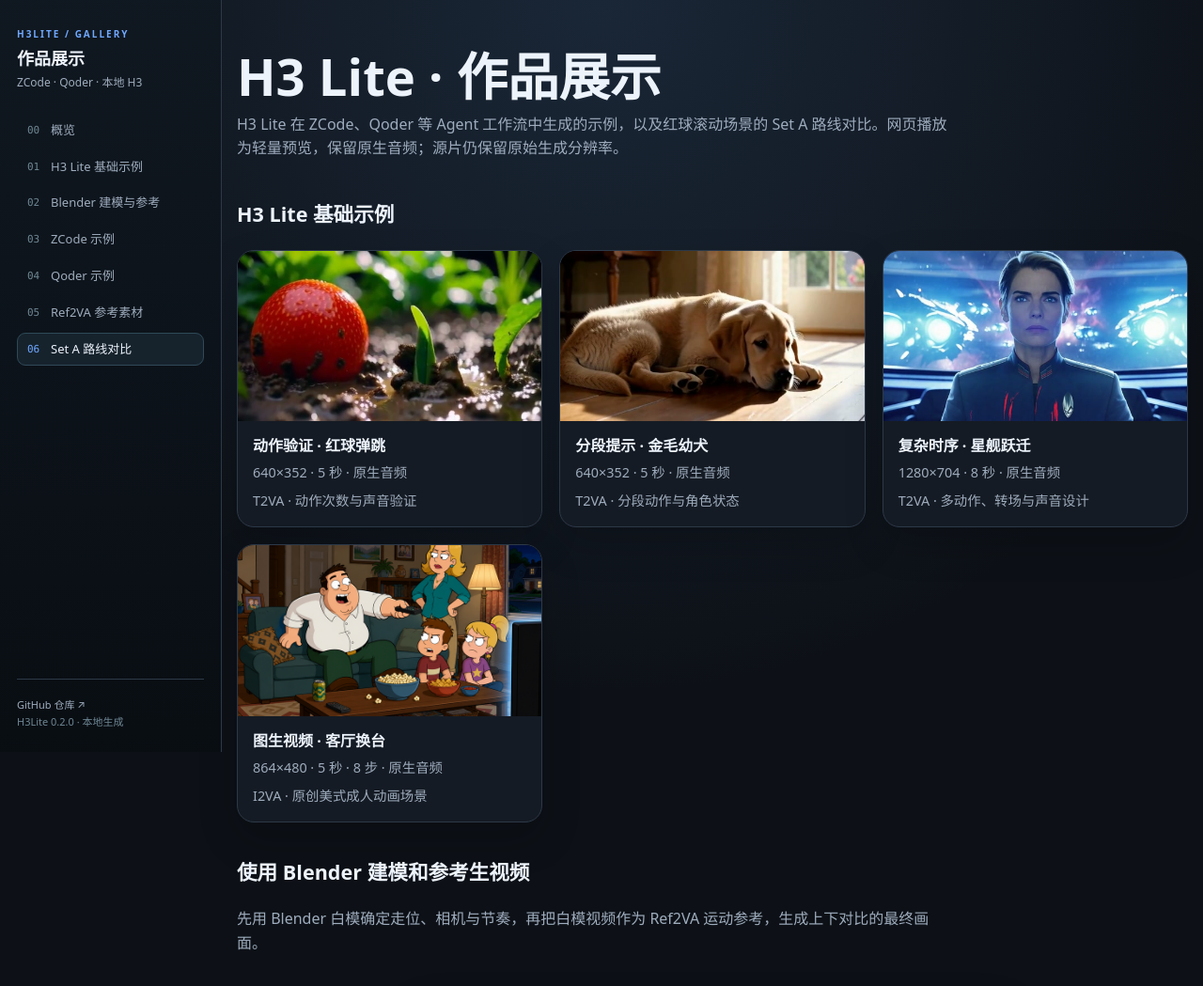
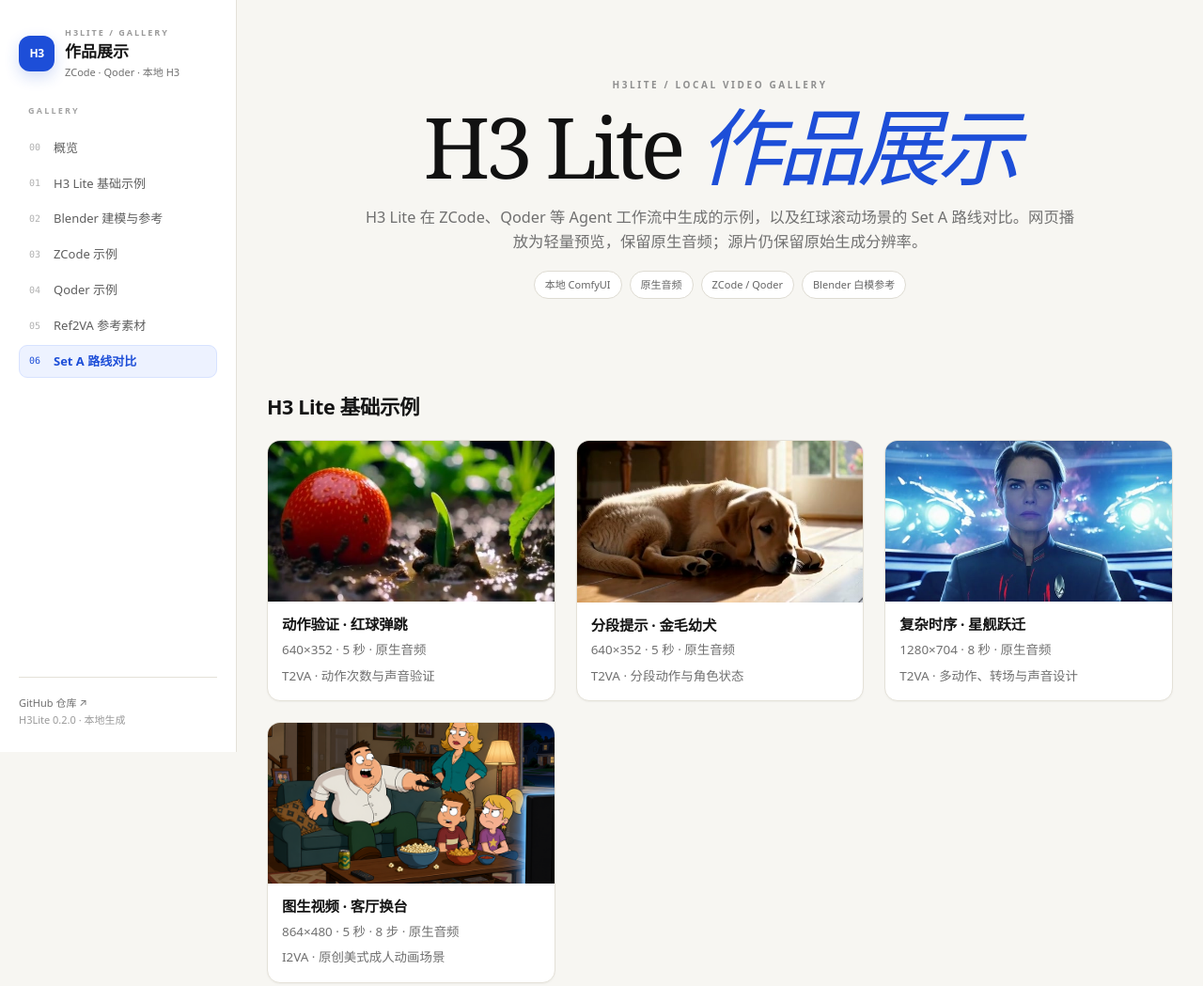
Before and after one commit to Rimagination/h3lite, a plain HTML site: page docs/index.html in a window 1280 px wide. Shown: the top 1049 px of the page at 94% size. Drawn offline with Linux system fonts and the light colour scheme.

Commit message:
Redesign gallery with clean editorial layout

```diff
--- a/docs/index.html
+++ b/docs/index.html
@@ -6,15 +6,16 @@
   <title>H3 Lite · 作品展示</title>
   <style>
     :root {
-      color-scheme: dark;
-      --bg: #0d1117;
-      --panel: #151b24;
-      --panel-2: #1c2531;
-      --line: #2d3948;
-      --text: #edf3fb;
-      --muted: #9eacbd;
-      --accent: #6fa8ff;
-      --sidebar-w: 236px;
+      color-scheme: light;
+      --bg: #f7f6f2;
+      --panel: #ffffff;
+      --panel-2: #f0eee8;
+      --line: #e4e1d8;
+      --text: #141414;
+      --muted: #707070;
+      --accent: #1d4ed8;
+      --accent-soft: #edf2ff;
+      --sidebar-w: 252px;
     }
 
     * { box-sizing: border-box; }
@@ -24,12 +25,20 @@
       margin: 0;
       min-height: 100vh;
       padding-left: var(--sidebar-w);
-      background: radial-gradient(circle at top, #1a2737 0, var(--bg) 46rem);
+      background: var(--bg);
       color: var(--text);
       font: 16px/1.6 system-ui, -apple-system, BlinkMacSystemFont, "Segoe UI", sans-serif;
     }
 
-    main { width: min(1120px, calc(100% - 32px)); margin: 0 auto; padding: 52px 0 72px; }
+    main { width: min(1180px, calc(100% - 64px)); margin: 0 auto; padding: 54px 0 96px; }
+    a { color: inherit; }
+    h1, h2, p { margin-top: 0; }
+    h2 { margin-bottom: 18px; font-size: 1.35rem; letter-spacing: -.02em; }
+    .intro, .subtle { color: var(--muted); }
+    .intro { max-width: 760px; margin-bottom: 30px; }
+    .section { margin-top: 52px; }
+    [id] { scroll-margin-top: 24px; }
+
     .sidebar {
       position: fixed;
       inset: 0 auto 0 0;
@@ -37,17 +46,34 @@
       width: var(--sidebar-w);
       display: flex;
       flex-direction: column;
-      gap: 24px;
-      padding: 28px 18px 22px;
+      gap: 22px;
+      padding: 28px 20px 24px;
       overflow-y: auto;
-      background: linear-gradient(180deg, rgb(16 24 33 / 98%), rgb(9 14 19 / 98%));
+      background: #fff;
       border-right: 1px solid var(--line);
     }
-    .sidebar-brand { display: block; text-decoration: none; }
-    .sidebar-kicker { margin-bottom: 7px; color: var(--accent); font-size: 10px; font-weight: 700; letter-spacing: 2px; }
-    .sidebar-title { margin: 0; font-size: 18px; font-weight: 750; line-height: 1.25; }
-    .sidebar-sub { margin-top: 4px; color: var(--muted); font-size: 12px; }
-    .sidebar-nav { display: flex; flex-direction: column; gap: 4px; }
+    .sidebar-brand { display: flex; align-items: center; gap: 11px; text-decoration: none; }
+    .brand-mark {
+      width: 38px;
+      height: 38px;
+      flex: 0 0 auto;
+      display: grid;
+      place-items: center;
+      border-radius: 12px;
+      background: var(--accent);
+      color: #fff;
+      font-size: 12px;
+      font-weight: 850;
+      letter-spacing: -.04em;
+      box-shadow: 0 6px 16px rgb(29 78 216 / 20%);
+    }
+    .brand-copy { display: flex; flex-direction: column; min-width: 0; }
+    .sidebar-kicker { margin-bottom: 2px; color: #9a9a9a; font-size: 9px; font-weight: 700; letter-spacing: 2px; }
+    .sidebar-title { display: block; margin: 0; font-size: 17px; font-weight: 750; line-height: 1.25; }
+    .sidebar-sub { display: block; margin-top: 2px; color: var(--muted); font-size: 11px; }
+
+    .sidebar-label { margin: 4px 0 -8px 10px; color: #a2a2a2; font-size: 9px; font-weight: 750; letter-spacing: 2.2px; }
+    .sidebar-nav { display: flex; flex-direction: column; gap: 3px; }
     .sidebar-nav a {
       display: flex;
       align-items: center;
@@ -55,55 +81,66 @@
       padding: 8px 10px;
       border: 1px solid transparent;
       border-radius: 9px;
-      color: var(--muted);
+      color: #5e5e5e;
       text-decoration: none;
       font-size: 13px;
       line-height: 1.3;
       transition: color .16s ease, background .16s ease, border-color .16s ease;
     }
-    .sidebar-nav a:hover { color: var(--text); background: rgb(28 37 49 / 70%); }
-    .sidebar-nav a.active { color: var(--text); background: #16232d; border-color: #2f4a58; }
-    .sidebar-nav .num { width: 16px; flex: 0 0 auto; color: #6f8794; font: 11px/1 ui-monospace, SFMono-Regular, Consolas, monospace; }
+    .sidebar-nav a:hover { color: var(--text); background: #f5f3ee; }
+    .sidebar-nav a.active { color: var(--accent); background: var(--accent-soft); border-color: #d7e2ff; font-weight: 650; }
+    .sidebar-nav .num { width: 17px; flex: 0 0 auto; color: #b1b1b1; font: 10px/1 ui-monospace, SFMono-Regular, Consolas, monospace; }
     .sidebar-nav a.active .num { color: var(--accent); }
-    .sidebar-footer { margin-top: auto; padding-top: 18px; border-top: 1px solid var(--line); color: #6f8794; font-size: 11px; line-height: 1.7; }
-    .sidebar-footer a { color: var(--muted); text-decoration: none; }
+    .sidebar-footer { margin-top: auto; padding-top: 18px; border-top: 1px solid var(--line); color: #9a9a9a; font-size: 11px; line-height: 1.7; }
+    .sidebar-footer a { color: #6f6f6f; text-decoration: none; }
     .sidebar-footer a:hover { color: var(--accent); }
-    header[id], section[id] { scroll-margin-top: 24px; }
-    a { color: inherit; }
-    h1, h2, p { margin-top: 0; }
-    h1 { margin-bottom: 8px; font-size: clamp(2rem, 5vw, 3.4rem); line-height: 1.1; }
-    h2 { margin-bottom: 20px; font-size: 1.35rem; }
-    .intro, .subtle { color: var(--muted); }
-    .intro { max-width: 760px; margin-bottom: 40px; }
-    .section { margin-top: 36px; }
-    .gallery { display: grid; grid-template-columns: repeat(3, minmax(0, 1fr)); gap: 18px; }
-    .gallery-featured { grid-template-columns: minmax(0, 640px); justify-content: center; }
+
+    .hero { padding: 28px 0 46px; text-align: center; }
+    .eyebrow { margin-bottom: 14px; color: #8f8f8f; font-size: 10px; font-weight: 750; letter-spacing: 2.6px; }
+    .hero h1 {
+      margin-bottom: 18px;
+      font-family: Georgia, "Times New Roman", "Songti SC", serif;
+      font-size: clamp(3.2rem, 7vw, 6.2rem);
+      font-weight: 400;
+      line-height: .98;
+      letter-spacing: -.055em;
+      color: #111;
+    }
+    .hero h1 em { color: var(--accent); font-style: italic; }
+    .hero .intro { max-width: 760px; margin: 0 auto 18px; font-size: 1.02rem; }
+    .hero-meta { display: flex; flex-wrap: wrap; justify-content: center; gap: 8px; }
+    .pill { padding: 5px 11px; border: 1px solid #dedbd2; border-radius: 999px; background: #fff; color: #666; font-size: 11px; }
+
+    .gallery { display: grid; grid-template-columns: repeat(3, minmax(0, 1fr)); gap: 22px; align-items: start; }
+    .gallery-featured { grid-template-columns: minmax(0, 760px); justify-content: center; }
     .card {
       overflow: hidden;
       background: var(--panel);
       border: 1px solid var(--line);
-      border-radius: 18px;
-      box-shadow: 0 18px 42px rgb(0 0 0 / 18%);
-      transition: transform .18s ease, border-color .18s ease;
+      border-radius: 14px;
+      box-shadow: 0 1px 2px rgb(20 20 20 / 4%);
+      transition: transform .18s ease, border-color .18s ease, box-shadow .18s ease;
     }
-    .card:hover { transform: translateY(-3px); border-color: var(--accent); }
+    .card:hover { transform: translateY(-2px); border-color: #b9c8ee; box-shadow: 0 12px 30px rgb(20 20 20 / 8%); }
     .card a { display: block; text-decoration: none; }
-    .card img { display: block; width: 100%; aspect-ratio: 16 / 9; object-fit: cover; background: #080b10; }
-    .card-body { padding: 14px 16px 16px; }
-    .card-title { margin-bottom: 3px; font-weight: 700; }
-    .card-meta, .card-note { color: var(--muted); font-size: .9rem; }
-    .card-note { margin-top: 7px; }
+    .card img { display: block; width: 100%; aspect-ratio: 16 / 9; object-fit: cover; background: #ece9e1; }
+    .card-body { padding: 13px 15px 15px; }
+    .card-title { margin-bottom: 3px; font-size: .96rem; font-weight: 700; letter-spacing: -.01em; }
+    .card-meta, .card-note { color: var(--muted); font-size: .84rem; }
+    .card-note { margin-top: 6px; }
+
     .player {
       padding: 20px;
-      background: var(--panel);
+      background: #fff;
       border: 1px solid var(--line);
-      border-radius: 20px;
-      box-shadow: 0 22px 58px rgb(0 0 0 / 24%);
+      border-radius: 16px;
+      box-shadow: 0 12px 36px rgb(20 20 20 / 7%);
     }
-    video { display: block; width: 100%; max-height: 72vh; background: #050608; border-radius: 12px; }
+    video { display: block; width: 100%; max-height: 72vh; background: #050608; border-radius: 10px; }
     .player-info { display: flex; justify-content: space-between; gap: 20px; align-items: baseline; margin-top: 16px; }
-    .back { display: inline-block; margin-top: 16px; color: var(--accent); text-decoration: none; }
-    .message { padding: 18px 20px; background: var(--panel-2); border: 1px solid var(--line); border-radius: 14px; color: var(--muted); }
+    .back { display: inline-block; margin-top: 16px; color: var(--accent); text-decoration: none; font-weight: 600; }
+    .message { padding: 18px 20px; background: #f4f2ed; border: 1px solid var(--line); border-radius: 12px; color: var(--muted); }
+
     @media (max-width: 1000px) {
       body { padding-left: 0; }
       .sidebar {
@@ -114,43 +151,54 @@
         flex-direction: row;
         align-items: center;
         gap: 14px;
-        padding: 10px 14px;
+        padding: 10px 16px;
         border-right: 0;
         border-bottom: 1px solid var(--line);
+        background: rgb(255 255 255 / 94%);
         backdrop-filter: blur(14px);
       }
-      .sidebar-brand { display: flex; align-items: baseline; gap: 8px; flex: 0 0 auto; }
-      .sidebar-kicker { display: none; }
+      .sidebar-brand { display: flex; align-items: center; gap: 8px; flex: 0 0 auto; }
+      .brand-mark { width: 30px; height: 30px; border-radius: 9px; font-size: 10px; }
+      .brand-copy { display: flex; flex-direction: row; align-items: baseline; gap: 8px; }
+      .sidebar-kicker, .sidebar-sub, .sidebar-label, .sidebar-footer { display: none; }
       .sidebar-title { font-size: 14px; white-space: nowrap; }
-      .sidebar-sub { display: none; }
       .sidebar-nav { flex-direction: row; gap: 2px; overflow-x: auto; scrollbar-width: none; }
       .sidebar-nav::-webkit-scrollbar { display: none; }
       .sidebar-nav a { padding: 6px 9px; white-space: nowrap; font-size: 12px; }
       .sidebar-nav .num { display: none; }
-      .sidebar-footer { display: none; }
-      main { padding-top: 28px; }
-      header[id], section[id] { scroll-margin-top: 72px; }
+      main { padding-top: 30px; }
+      .hero { padding-top: 20px; }
+      [id] { scroll-margin-top: 72px; }
     }
     @media (max-width: 820px) {
-      main { padding-top: 28px; }
-      .gallery { grid-template-columns: repeat(2, minmax(0, 1fr)); }
+      main { width: min(100% - 36px, 1180px); padding-top: 26px; }
+      .gallery { grid-template-columns: repeat(2, minmax(0, 1fr)); gap: 16px; }
+      .hero h1 { font-size: clamp(2.8rem, 9vw, 4.6rem); }
       .player-info { display: block; }
     }
-    @media (max-width: 540px) {
-      .sidebar { padding-inline: 10px; }
-      main { width: min(100% - 20px, 1120px); }
+    @media (max-width: 560px) {
+      .sidebar { padding-inline: 12px; }
+      main { width: min(100% - 24px, 1180px); }
       .gallery { grid-template-columns: 1fr; }
+      .hero { text-align: left; padding-top: 18px; }
+      .hero .intro { margin-inline: 0; }
+      .hero-meta { justify-content: flex-start; }
       .player { padding: 12px; }
     }
   </style>
+
 </head>
 <body>
   <aside class="sidebar" aria-label="作品集导航">
     <a class="sidebar-brand" href="#overview">
-      <div class="sidebar-kicker">H3LITE / GALLERY</div>
-      <div class="sidebar-title">作品展示</div>
-      <div class="sidebar-sub">ZCode · Qoder · 本地 H3</div>
+      <span class="brand-mark">H3</span>
+      <span class="brand-copy">
+        <span class="sidebar-kicker">H3LITE / GALLERY</span>
+        <span class="sidebar-title">作品展示</span>
+        <span class="sidebar-sub">ZCode · Qoder · 本地 H3</span>
+      </span>
     </a>
+    <p class="sidebar-label">GALLERY</p>
     <nav class="sidebar-nav">
       <a href="#overview" data-section="overview"><span class="num">00</span>概览</a>
       <a href="#basics" data-section="basics"><span class="num">01</span>H3 Lite 基础示例</a>
@@ -166,9 +214,16 @@
     </div>
   </aside>
   <main>
-    <header id="overview">
-      <h1>H3 Lite · 作品展示</h1>
+    <header id="overview" class="hero">
+      <p class="eyebrow">H3LITE / LOCAL VIDEO GALLERY</p>
+      <h1>H3 Lite <em>作品展示</em></h1>
       <p class="intro">H3 Lite 在 ZCode、Qoder 等 Agent 工作流中生成的示例，以及红球滚动场景的 Set A 路线对比。网页播放为轻量预览，保留原生音频；源片仍保留原始生成分辨率。</p>
+      <div class="hero-meta">
+        <span class="pill">本地 ComfyUI</span>
+        <span class="pill">原生音频</span>
+        <span class="pill">ZCode / Qoder</span>
+        <span class="pill">Blender 白模参考</span>
+      </div>
     </header>
 
     <section id="player-section" class="section" hidden>
@@ -208,7 +263,7 @@
       </section>
       <section id="ref2va" class="section">
         <h2>Ref2VA 参考素材</h2>
-        <div id="reference-gallery" class="gallery"></div>
+        <div id="reference-gallery" class="gallery gallery-featured"></div>
       </section>
       <section id="seta" class="section">
         <h2>Set A 路线对比</h2>
```
Also changed, not shown: docs/gallery/qoder-jojo-coin-monologue.jpg.
